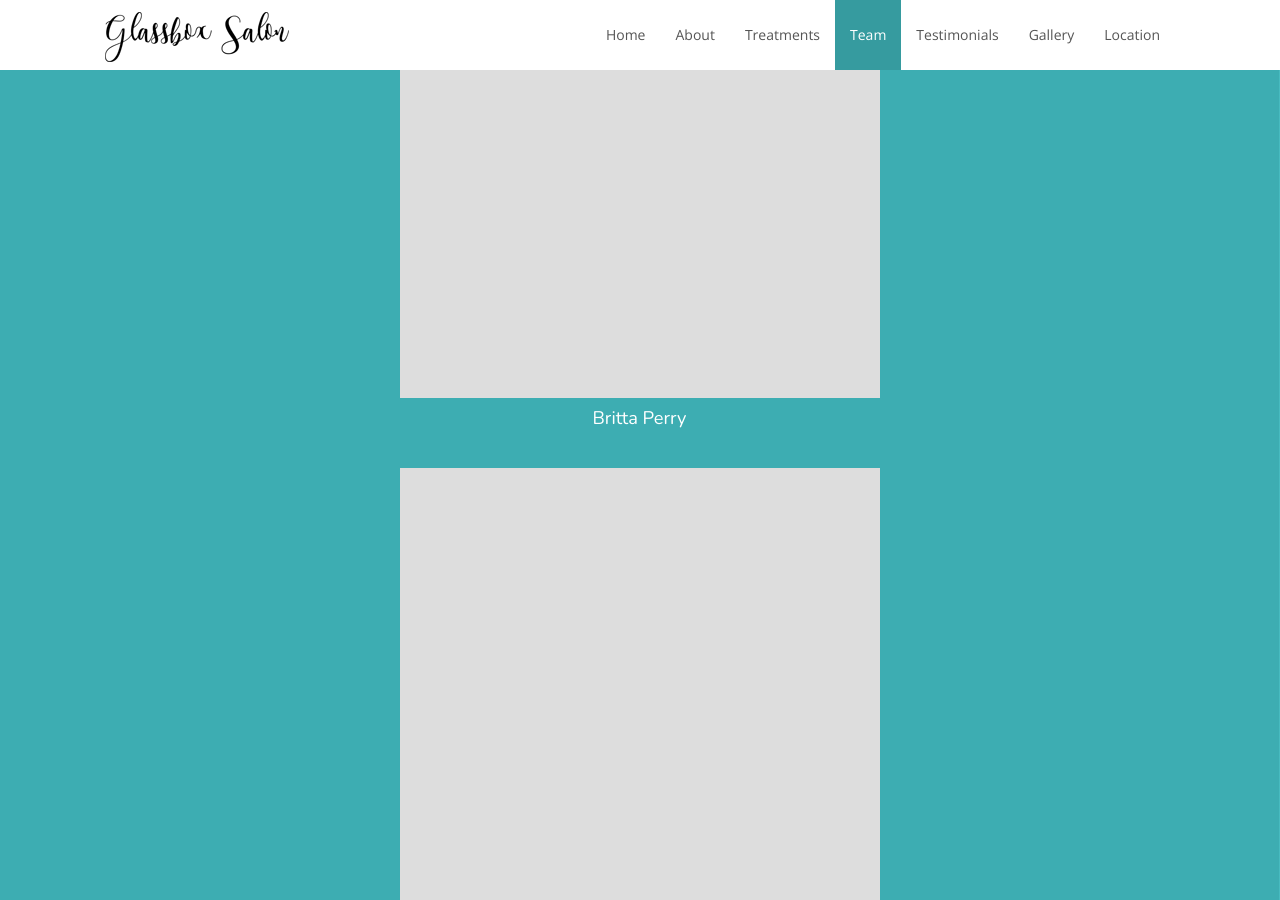
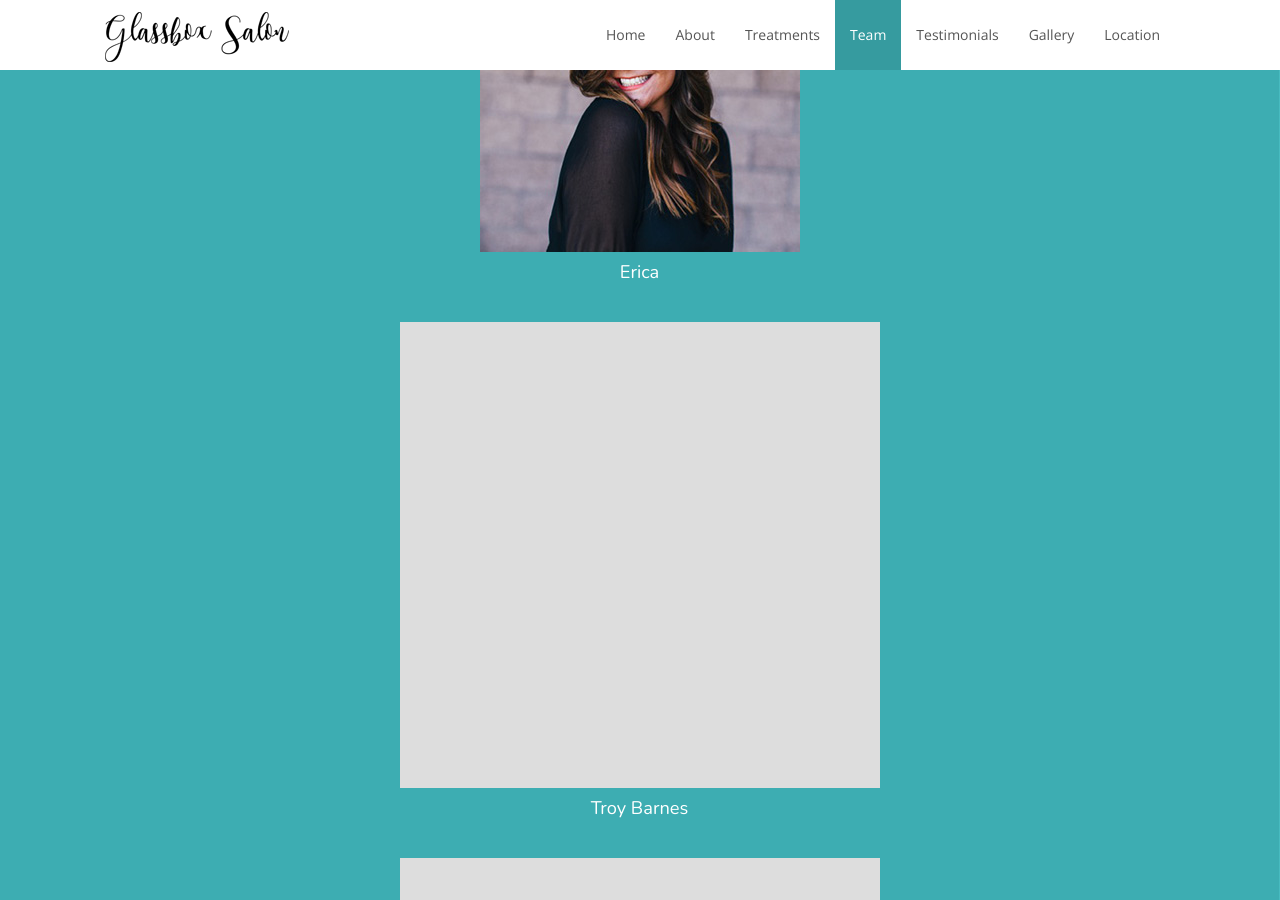
Before and after one commit to jtoste30/jtoste30.github.io, a Jekyll site: the page built from index.html, in a window 1280 px wide and 900 px high, scrolled down 2202 px. Built offline with Jekyll 4.4.1, drawn with Linux system fonts in a browser that asks for light colours; nearby versions of some CDN libraries.

Commit message:
Update team.yml

```diff
--- a/_data/team.yml
+++ b/_data/team.yml
@@ -1,5 +1,5 @@
-- name: Britta Perry
-  image: team.jpg
+- name: Erica
+  image: erica.jpg
   email: email@gmail.com
   phone: 9659 43 21
 
```
